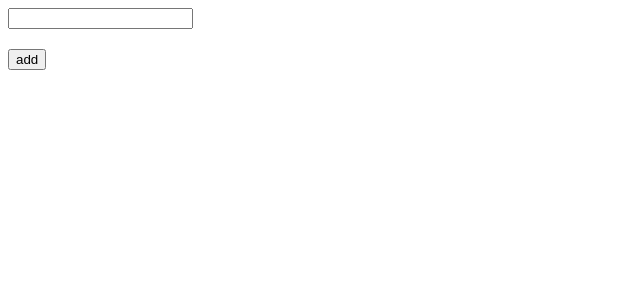
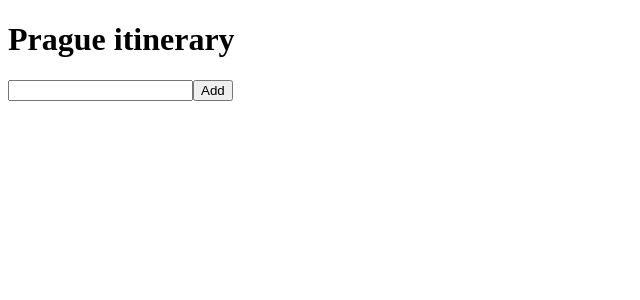
Before and after one commit to emonahmed123/LWS-Learing, a React (Vite) app: page / in a window 1280 px wide. Shown: the top 300 px of the page, without its empty margins (0-640 px from the left). Built offline with nearby package versions, Linux system fonts and the light colour scheme.

Commit message:
Learn Reducer product intail

```diff
--- a/src/App.jsx
+++ b/src/App.jsx
@@ -1,26 +1,18 @@
 import "./App.css";
-import From from "./component/From";
+import AddTask from "./Componentes/AddTask";
 
-// function Button({ onClick, children }) {
-//   return <button onClick={onClick}>{children}</button>;
-// }
+/*
+1.Learn Reducer how to work and  how to  comabained to useSate to userRecuder
 
-// function PlayButton({ movieName }) {
-//   function handlePlayClick() {
-//     alert(`Playing ${movieName}!`);
-//   }
 
-//   return <Button onClick={handlePlayClick}>Play "{movieName}"</Button>;
-// }
 
-// function UploadButton() {
-//   return <Button onClick={() => alert("Uploading!")}>Upload Image</Button>;
-// }
+*/
 
-export default function Toolbar() {
+export default function App() {
   return (
-    <div>
-      <From />
-    </div>
+    <>
+      <h1>Prague itinerary</h1>
+      <AddTask />
+    </>
   );
 }
--- /dev/null
+++ b/src/Componentes/AddTask.jsx
@@ -0,0 +1,10 @@
+const AddTask = () => {
+  return (
+    <>
+      <input type="text" placehholder="Add task " />
+      <button>Add </button>
+    </>
+  );
+};
+
+export default AddTask;
--- a/src/component/From.jsx
+++ /dev/null
@@ -1,49 +0,0 @@
-import { useState } from "react";
-
-const From = () => {
-  const [inputs, setInput] = useState([
-    {
-      id: 1,
-      label: "input",
-    },
-  ]);
-
-  const handleAddInput = () => {
-    const nextId = inputs;
-    console.log(nextId);
-    setInput([
-      ...inputs,
-      {
-        id: 2,
-        label: "input",
-      },
-    ]);
-  };
-
-  function parseExpression(expression) {
-    const value = eval(expression);
-
-    return value;
-  }
-
-  parseExpression("2*(3+4)+2");
-  return (
-    <div>
-      {inputs.map((input) => (
-        <div key={input.id}>
-          <input type="text" label={input.label} />
-        </div>
-      ))}
-
-      <div
-        style={{
-          marginTop: "20px",
-        }}
-      >
-        <button onClick={handleAddInput}> add</button>
-      </div>
-    </div>
-  );
-};
-
-export default From;
```
Also changed, not shown: src/component/MousePointer.jsx (deleted, +0 -42 lines).
